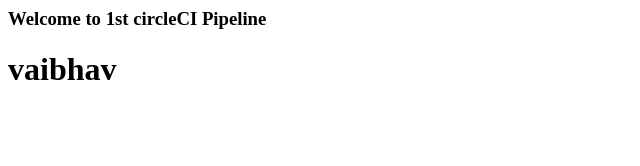
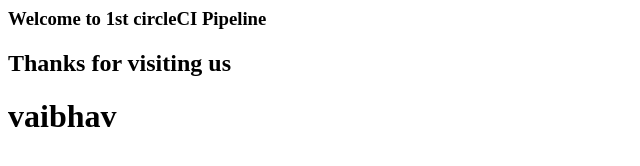
Before and after one commit to vaibhavkhatal/circleCI_TEST, a plain HTML site: page index.html in a window 1280 px wide. Shown: the whole page, without its empty margins (0-640 px from the left). Drawn offline with Linux system fonts and the light colour scheme.

Commit message:
Update index.html
added h2

```diff
--- a/index.html
+++ b/index.html
@@ -1,6 +1,8 @@
 <html>
     <body>
         <h3>Welcome to 1st circleCI Pipeline</h3>
+        <h2>Thanks for visiting us</h2>
         <h1>vaibhav</h1>
+
     </body>
 </html>
```
